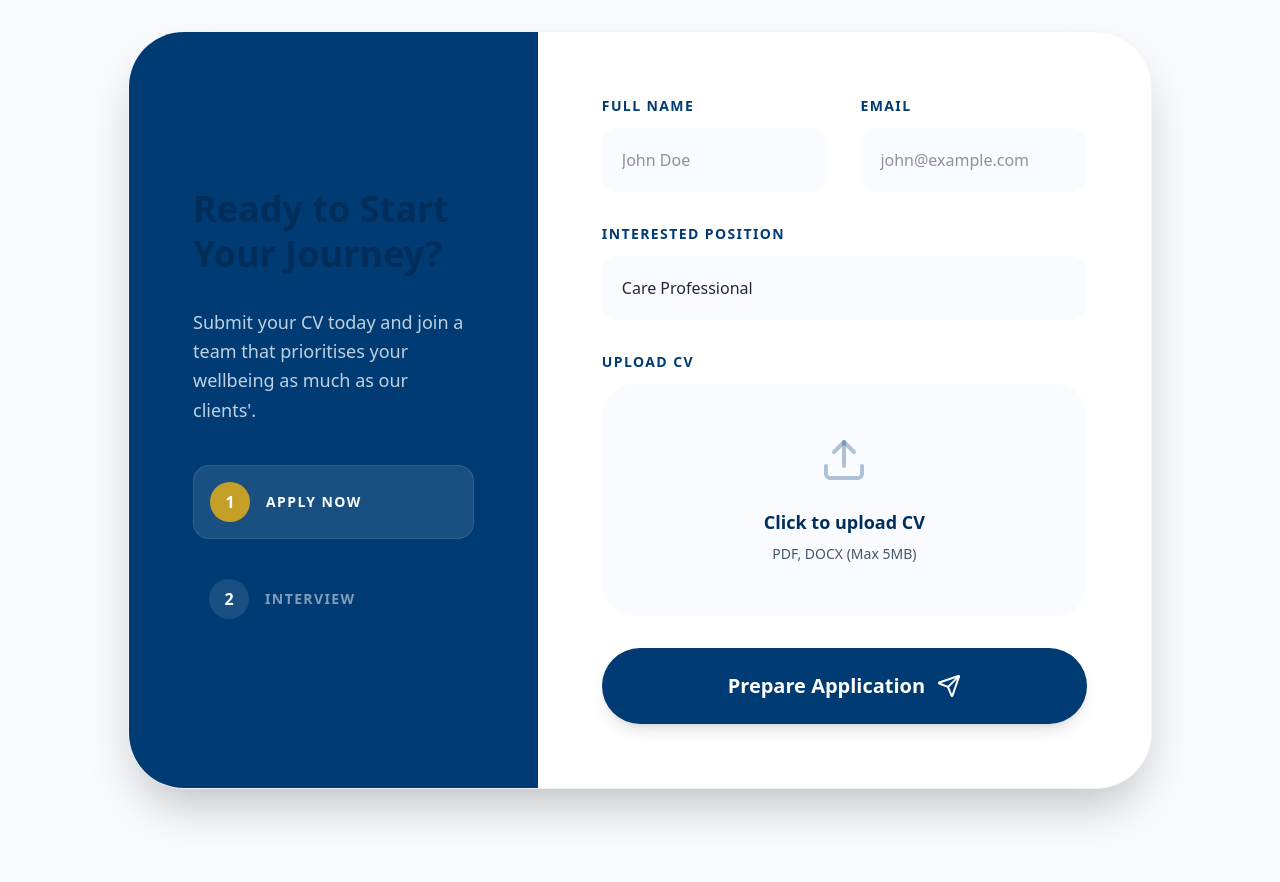
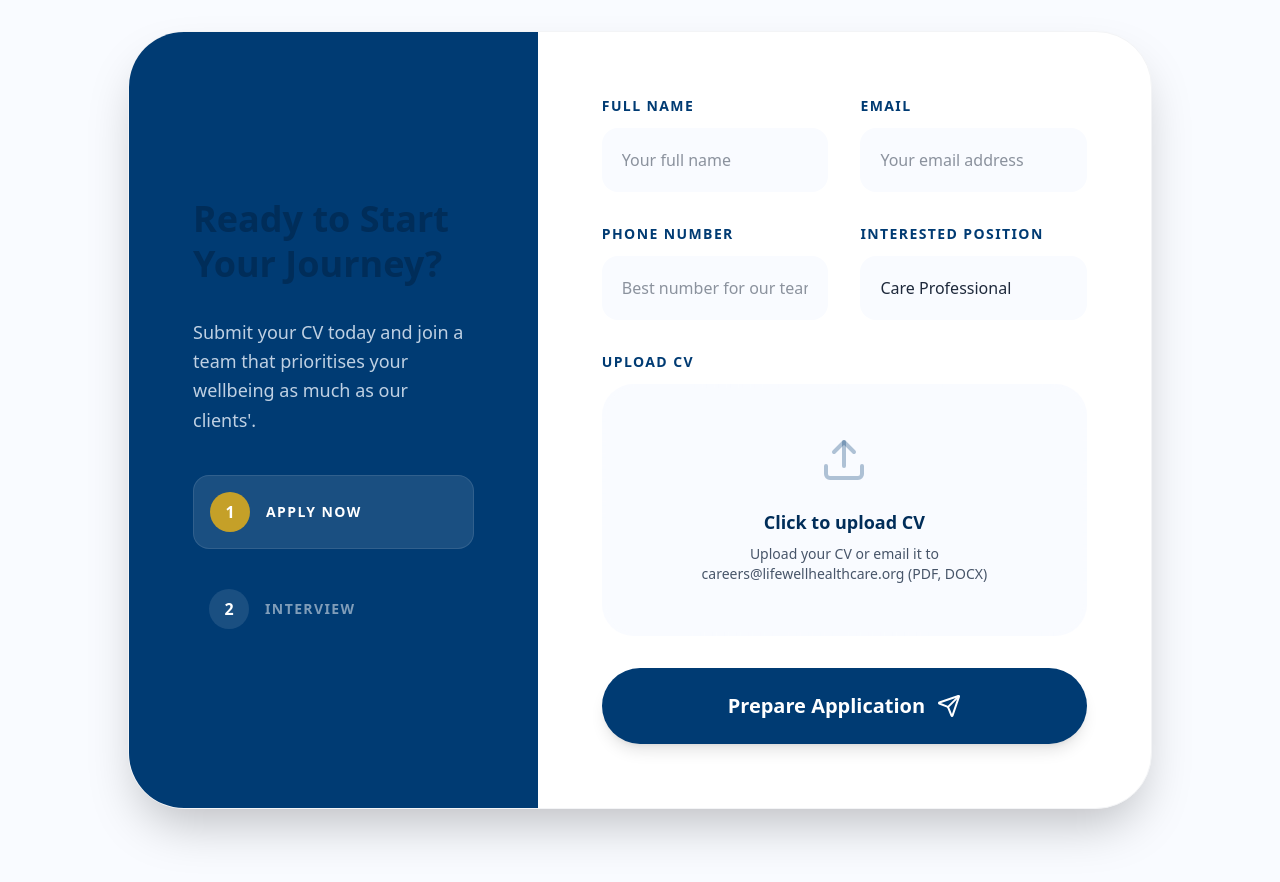
Before and after one commit to osofocarl-web/lifewell-healthcare, a Next.js app: page /careers in a window 1280 px wide. Shown: the part 2720-3602 px from the top of the page. Built offline with nearby package versions, Linux system fonts and the light colour scheme.

Commit message:
fix: src/app/careers/page.tsx

```diff
--- a/src/app/careers/page.tsx
+++ b/src/app/careers/page.tsx
@@ -193,12 +193,17 @@ export default function CareersPage() {
               <div className="grid grid-cols-1 md:grid-cols-2 gap-8">
                 <div className="flex flex-col gap-3">
                   <label className="text-sm font-black text-brand-blue uppercase tracking-widest">Full Name</label>
-                  <input type="text" required className="bg-brand-bg border-0 rounded-2xl p-5 focus:ring-2 focus:ring-brand-gold outline-none" placeholder="John Doe" />
+                  <input type="text" required className="bg-brand-bg border-0 rounded-2xl p-5 focus:ring-2 focus:ring-brand-gold outline-none" placeholder="Your full name" />
                 </div>
                 <div className="flex flex-col gap-3">
                   <label className="text-sm font-black text-brand-blue uppercase tracking-widest">Email</label>
-                  <input type="email" required className="bg-brand-bg border-0 rounded-2xl p-5 focus:ring-2 focus:ring-brand-gold outline-none" placeholder="john@example.com" />
+                  <input type="email" required className="bg-brand-bg border-0 rounded-2xl p-5 focus:ring-2 focus:ring-brand-gold outline-none" placeholder="Your email address" />
                 </div>
+              </div>
+              <div className="grid grid-cols-1 md:grid-cols-2 gap-8">
+                <div className="flex flex-col gap-3">
+                  <label className="text-sm font-black text-brand-blue uppercase tracking-widest">Phone Number</label>
+                  <input type="tel" required className="bg-brand-bg border-0 rounded-2xl p-5 focus:ring-2 focus:ring-brand-gold outline-none" placeholder="Best number for our team to contact you" />
                 </div>
                 <div className="flex flex-col gap-3">
                   <label className="text-sm font-black text-brand-blue uppercase tracking-widest">Interested Position</label>
@@ -208,6 +213,7 @@ export default function CareersPage() {
                     <option>Mental Health Specialist</option>
                     <option>Wellbeing Assistant</option>
                   </select>
+                </div>
               </div>
               <div className="flex flex-col gap-3">
                 <label className="text-sm font-black text-brand-blue uppercase tracking-widest">Upload CV</label>
@@ -227,7 +233,7 @@ export default function CareersPage() {
                     {file ? file.name : "Click to upload CV"}
                   </p>
                   <p className="text-sm text-text-muted mt-2">
-                    {file ? `${(file.size / (1024 * 1024)).toFixed(2)} MB` : "PDF, DOCX (Max 5MB)"}
+                    Upload your CV or email it to careers@lifewellhealthcare.org (PDF, DOCX)
                   </p>
                 </div>
               </div>
@@ -236,7 +242,7 @@ export default function CareersPage() {
                 <div className="bg-green-50 border border-green-200 rounded-2xl p-6 text-center">
                   <h4 className="text-green-800 font-bold mb-2">Ready to Submit!</h4>
                   <p className="text-green-700 text-sm leading-relaxed">
-                    Your details are ready. To finalize your application, please email your CV directly to <a href="mailto:careers@lifewellhealthcare.org" className="font-bold underline">careers@lifewellhealthcare.org</a> or contact our clinical lead.
+                    Your details are ready. To finalize your application, please email your CV directly to <a href="mailto:careers@lifewellhealthcare.org" className="font-bold underline">careers@lifewellhealthcare.org</a> or contact our team at 07836 681415.
                   </p>
                 </div>
               ) : (
```
Lines whose indentation alone changed are shown as unchanged.
